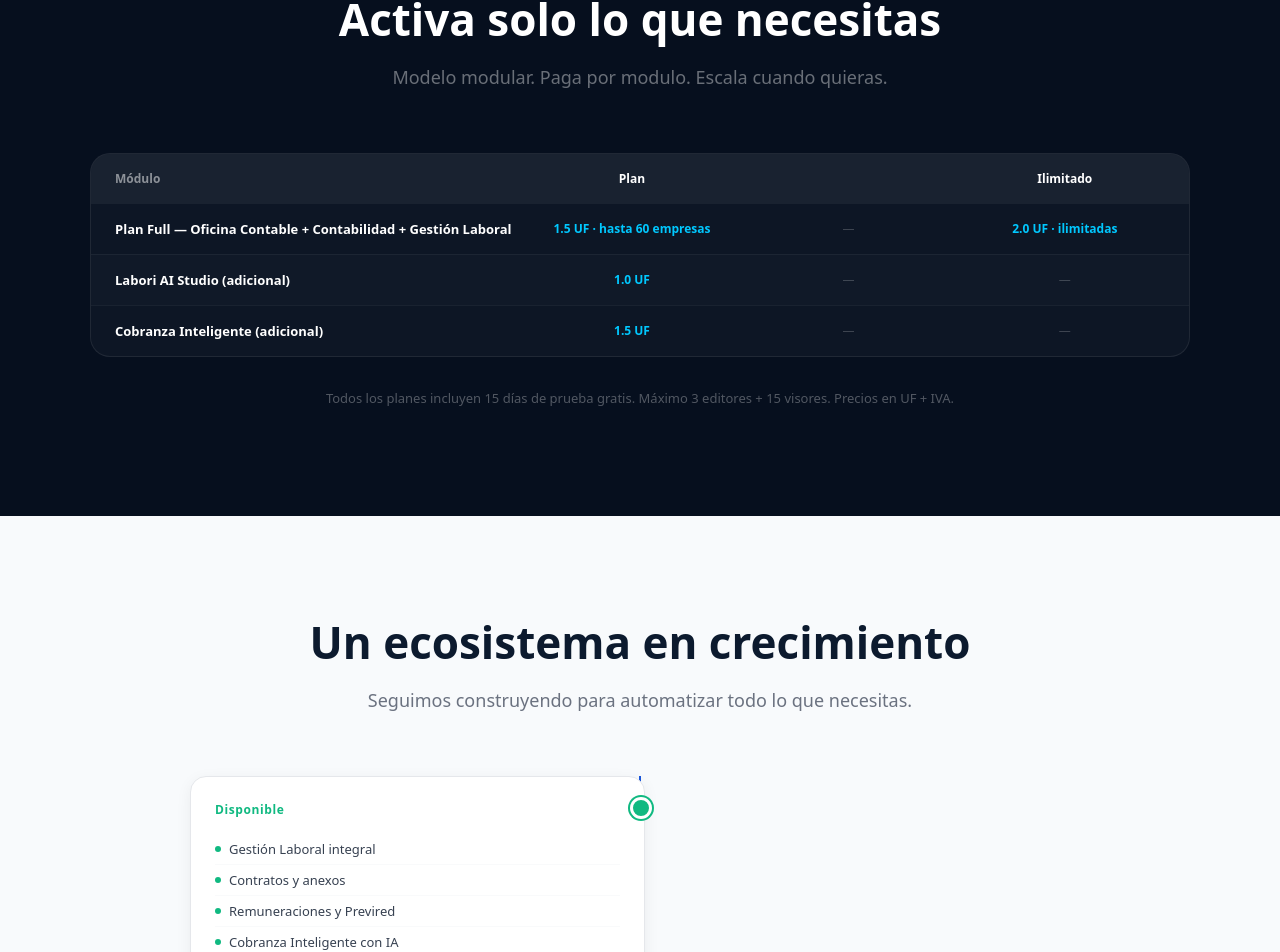
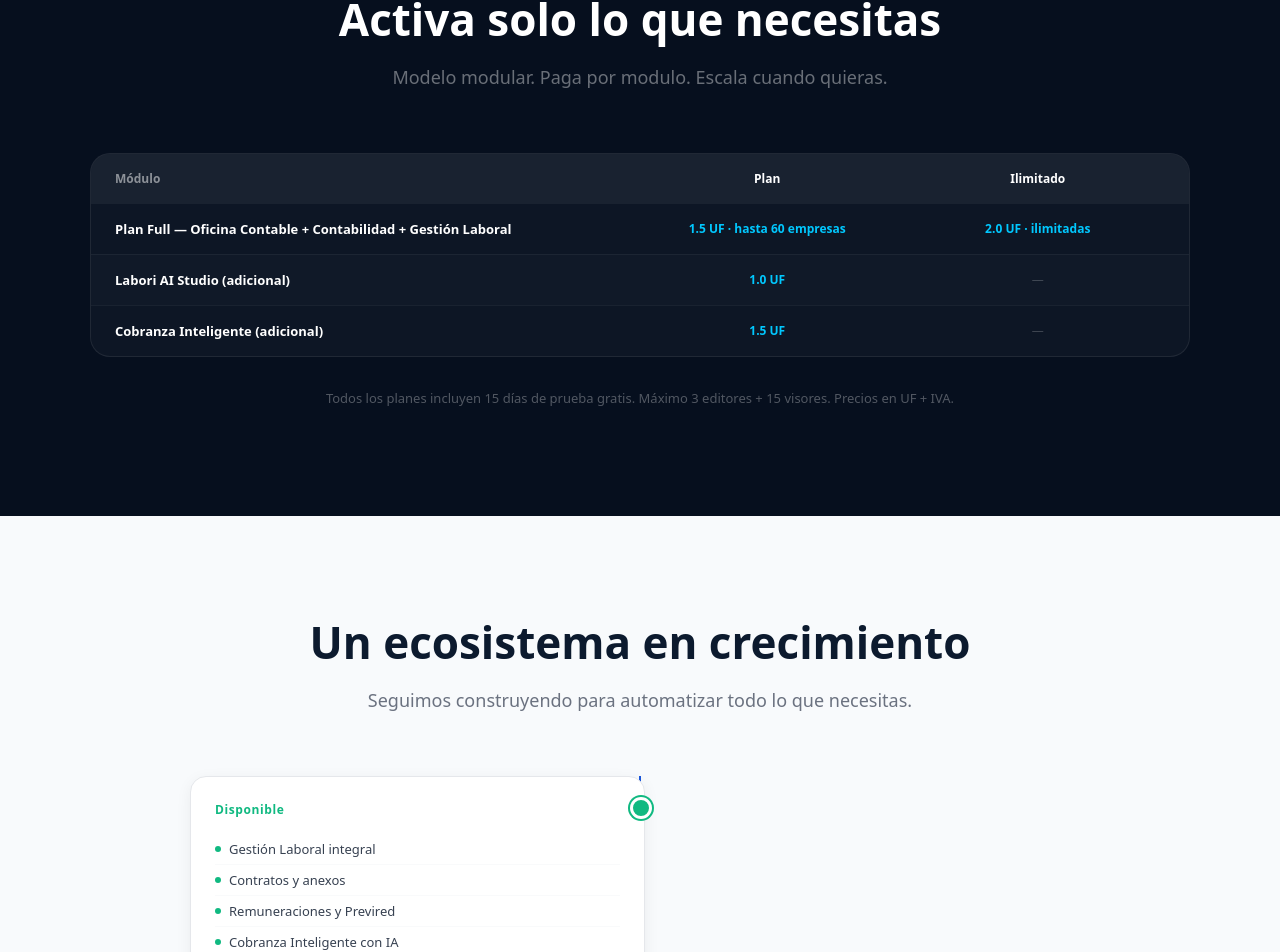
Before and after one commit to gc-gestion-laboral/labori-landing, a Next.js app: page / in a window 1280 px wide. Shown: the part 9358-10310 px from the top of the page. Built offline with nearby package versions, Linux system fonts and the light colour scheme.

Commit message:
Tabla de planes a tres columnas

```diff
--- a/app/page.js
+++ b/app/page.js
@@ -543,17 +543,17 @@
           {/* PLANES - TABLA DESKTOP / CARDS MOBILE */}
           {!isMobile ? (
           <div style={{ background: 'rgba(255,255,255,0.03)', border: '1px solid rgba(255,255,255,0.08)', borderRadius: '20px', overflow: 'hidden', marginBottom: '2rem' }}>
-            <div style={{ display: 'grid', gridTemplateColumns: '2fr 1fr 1fr 1fr', background: 'rgba(255,255,255,0.05)', padding: '1rem 1.5rem', gap: '1rem' }}>
-              {['Módulo', 'Plan', '', 'Ilimitado'].map((h, i) => <div key={h} style={{ fontSize: '12px', fontWeight: '700', color: i === 0 ? 'rgba(255,255,255,0.5)' : 'white', textAlign: i > 0 ? 'center' : 'left' }}>{h}</div>)}
+            <div style={{ display: 'grid', gridTemplateColumns: '2.4fr 1.2fr 1.2fr', background: 'rgba(255,255,255,0.05)', padding: '1rem 1.5rem', gap: '1rem' }}>
+              {['Módulo', 'Plan', 'Ilimitado'].map((h, i) => <div key={h} style={{ fontSize: '12px', fontWeight: '700', color: i === 0 ? 'rgba(255,255,255,0.5)' : 'white', textAlign: i > 0 ? 'center' : 'left' }}>{h}</div>)}
             </div>
             {[
               { modulo: 'Plan Full — Oficina Contable + Contabilidad + Gestión Laboral', esencial: '1.5 UF · hasta 60 empresas', profesional: '', enterprise: '2.0 UF · ilimitadas' },
               { modulo: 'Labori AI Studio (adicional)', esencial: '1.0 UF', profesional: '', enterprise: '' },
               { modulo: 'Cobranza Inteligente (adicional)', esencial: '1.5 UF', profesional: '', enterprise: '' },
             ].map((p, i) => (
-              <div key={p.modulo} style={{ display: 'grid', gridTemplateColumns: '2fr 1fr 1fr 1fr', padding: '1rem 1.5rem', gap: '1rem', borderTop: '1px solid rgba(255,255,255,0.05)', background: i % 2 === 0 ? 'transparent' : 'rgba(255,255,255,0.01)' }}>
+              <div key={p.modulo} style={{ display: 'grid', gridTemplateColumns: '2.4fr 1.2fr 1.2fr', padding: '1rem 1.5rem', gap: '1rem', borderTop: '1px solid rgba(255,255,255,0.05)', background: i % 2 === 0 ? 'transparent' : 'rgba(255,255,255,0.01)' }}>
                 <div style={{ fontSize: '13px', fontWeight: '600', color: 'white' }}>{p.modulo}</div>
-                {[p.esencial, p.profesional, p.enterprise].map((v, j) => <div key={j} style={{ fontSize: '12px', color: v ? '#00c8ff' : 'rgba(255,255,255,0.2)', textAlign: 'center', fontWeight: v ? '600' : '400' }}>{v || '—'}</div>)}
+                {[p.esencial, p.enterprise].map((v, j) => <div key={j} style={{ fontSize: '12px', color: v ? '#00c8ff' : 'rgba(255,255,255,0.2)', textAlign: 'center', fontWeight: v ? '600' : '400' }}>{v || '—'}</div>)}
               </div>
             ))}
           </div>
@@ -570,7 +570,7 @@
                   <span style={{ fontSize: '14px', fontWeight: '700', color: 'white' }}>{p.modulo}</span>
                 </div>
                 <div style={{ display: 'flex', flexDirection: 'column', gap: '6px' }}>
-                  {[{ label: 'Plan', val: p.esencial }, { label: 'Profesional', val: p.profesional }, { label: 'Ilimitado', val: p.enterprise }].map(t => t.val && (
+                  {[{ label: 'Plan', val: p.esencial }, { label: 'Ilimitado', val: p.enterprise }].map(t => t.val && (
                     <div key={t.label} style={{ display: 'flex', justifyContent: 'space-between', alignItems: 'center', padding: '6px 10px', background: 'rgba(255,255,255,0.04)', borderRadius: '8px' }}>
                       <span style={{ fontSize: '11px', color: 'rgba(255,255,255,0.4)', fontWeight: '600' }}>{t.label}</span>
                       <span style={{ fontSize: '12px', color: '#00c8ff', fontWeight: '600' }}>{t.val}</span>
```
